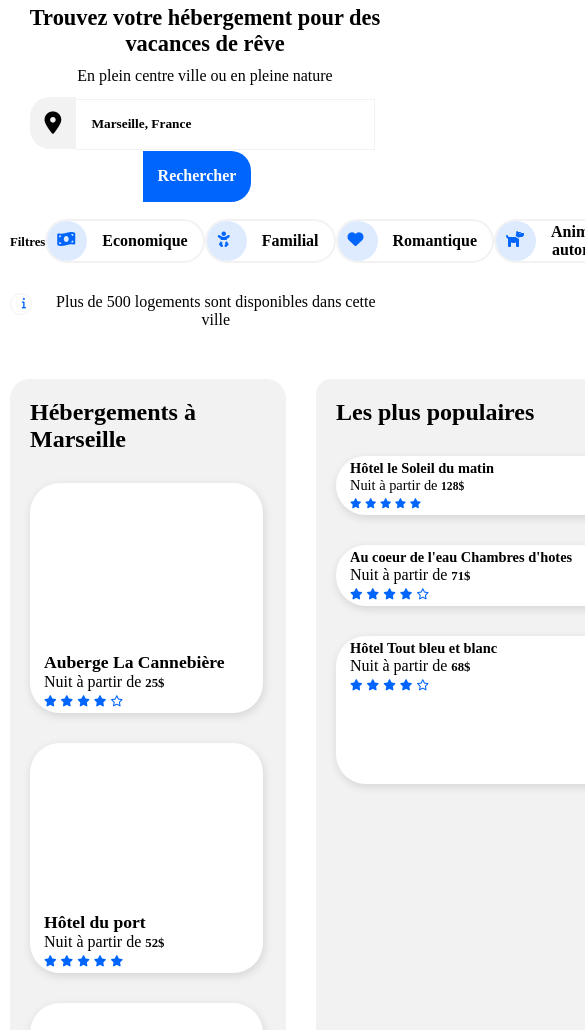
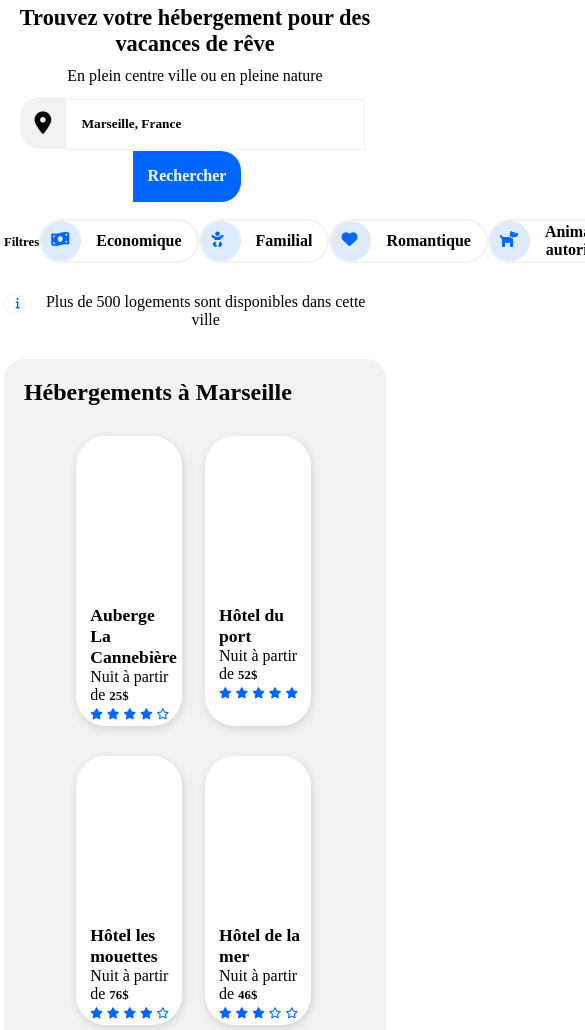
Before and after one commit to IliasCanCode/BOURAOUIilias_2_29012021, a plain HTML site: page reservia.html in a window 390 px wide. Shown: the part 70-1100 px from the top of the page, 585 px wide, since content can reach past the window. Drawn offline with Linux system fonts and the light colour scheme; a web font is replaced by a local one.

Commit message:
Responsive pour tablette et petits écrans d'ordinateurs

```diff
--- a/css/styleres.css
+++ b/css/styleres.css
@@ -284,7 +284,7 @@ ul#bullesdroite li {
     background: white;
     border-radius: 30px;
     margin-right: 25px;
-    width: 342px;
+    width: auto;
     display: flex;
     box-shadow: 1px 3px 10px 0px rgb(0 0 0 / 12%);
 }
@@ -379,11 +379,32 @@ footer h2{
     margin-bottom: 10px;
 }
 
-@media screen and (max-width: 991px) {
+@media screen and (max-width: 1230px) {
     #blocpage{
-        padding: 0 10px;
+        padding: 0 1%;
+        width: 98%;
+    }
+
+    header{
+        height: auto;
+        margin-bottom: 15px;
+    }
+
+    #bullesgauche li{
+        width: 27%;
+    }
+
+    #bullesgauche figure{
         width: 100%;
     }
+
+    .droite{
+        width: 33%;
+    }
+
+}
+
+@media screen and (max-width: 991px) {
 
     header{
         height: auto;
@@ -404,9 +425,37 @@ footer h2{
         margin-left: auto;
     }
 
+    #hebergement{
+        display: flex;
+        flex-direction: column;
+        margin-top: 30px;
+    }
+
+    #bullesgauche{
+        justify-content: center;
+    }
+
+    i.fas.fa-chart-line {
+        margin-left: 72%;
+    }
+
+    #bullesdroite{
+        padding: 0 5%;
+    }
+
+    #bullesdroite li{
+        width: auto;
+    }
+
     .gauche, .droite{
         width: auto;
     }
 
+    .gauche{
+        margin-bottom: 30px;
+        margin-right: auto;
+    }
+
+
 
   }
```
